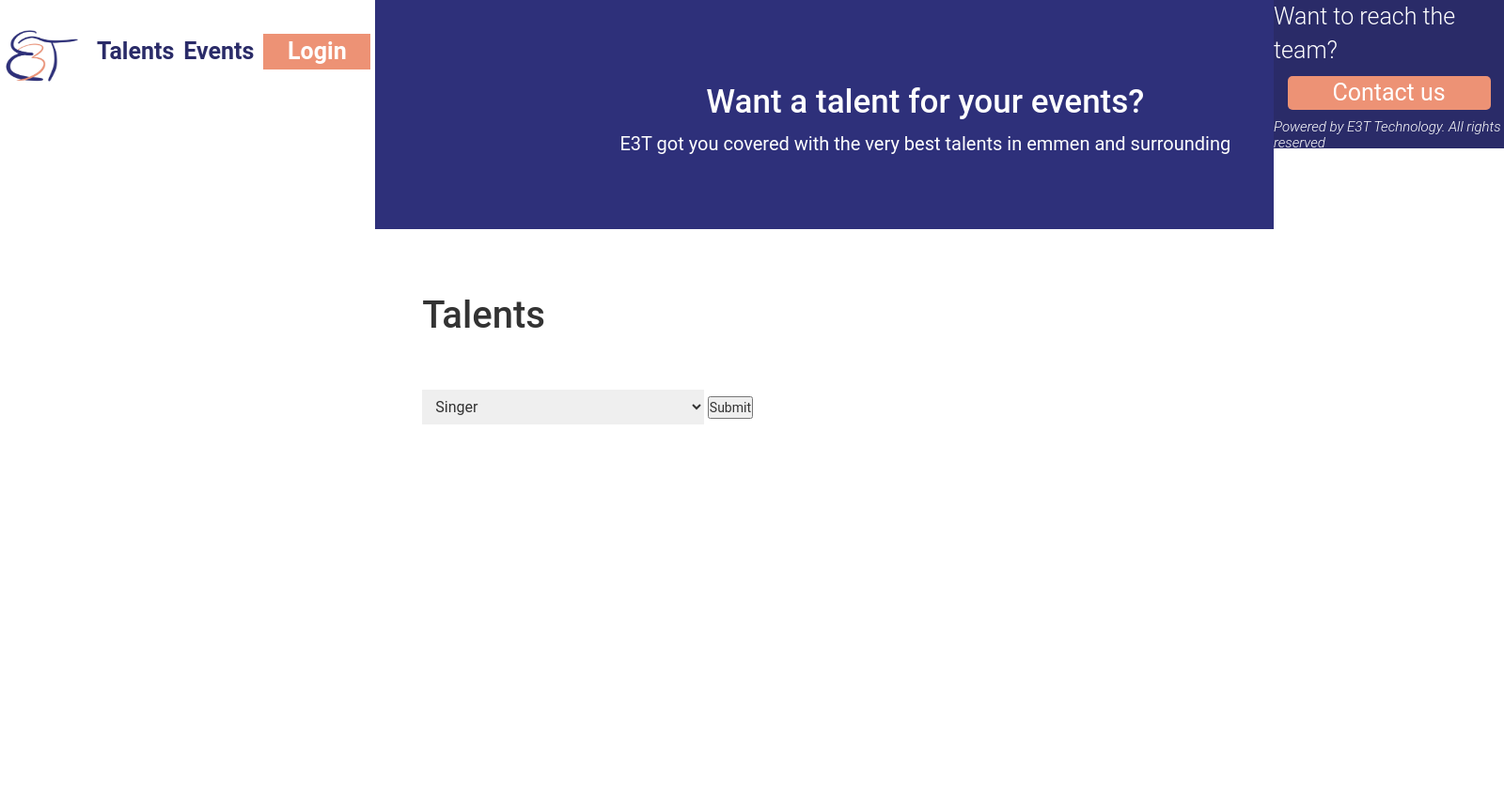
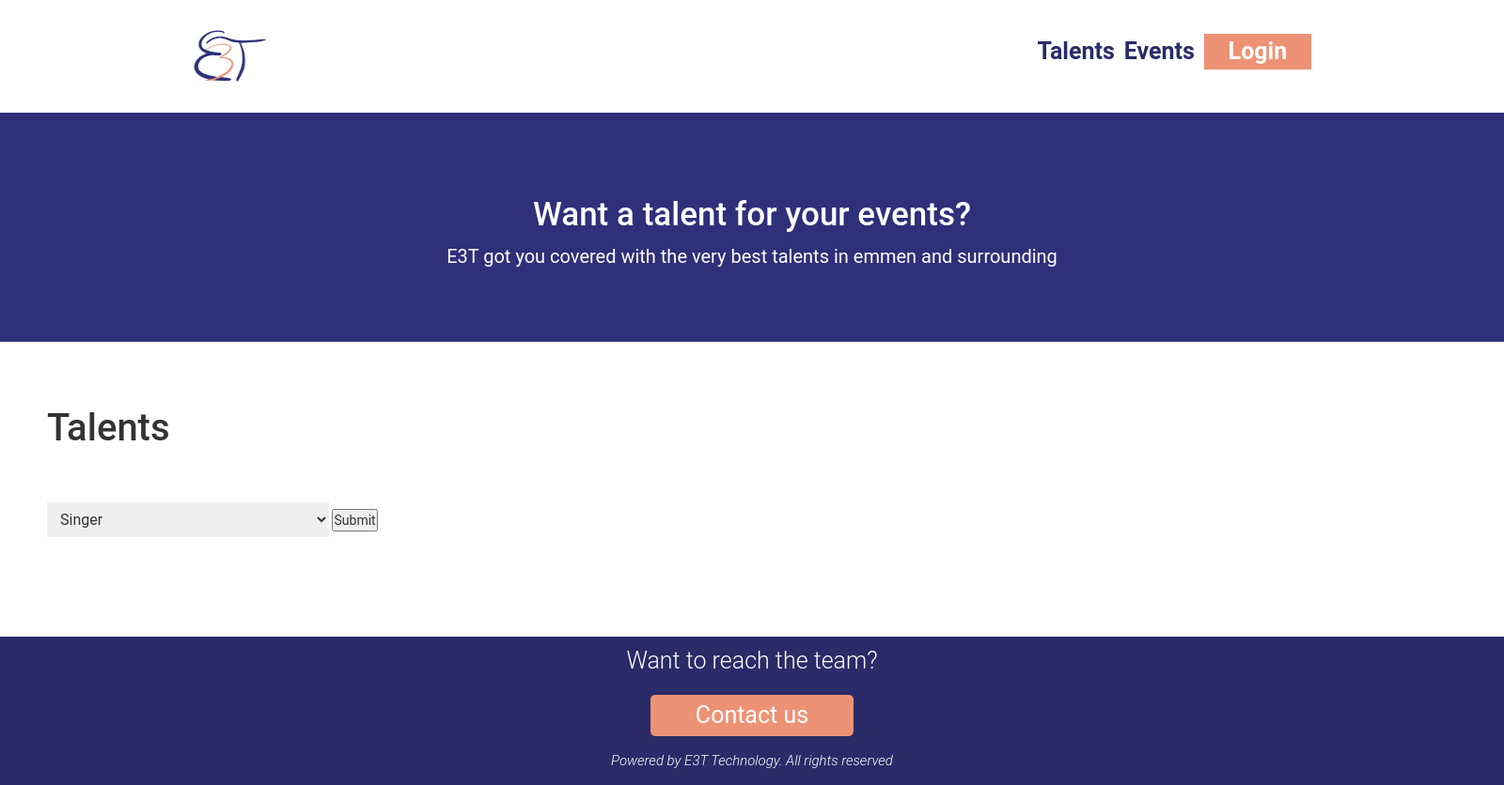
Before and after one commit to BohdanZakusylo/E3T, a PHP site: page /talents.php in a window 1600 px wide. Shown: the whole page at 94% size. Before the commit the page ends 452 px from the top, so only its background shows below. Run offline with PHP 8.4, Linux system fonts and the light colour scheme; data that the repository does not hold is empty; some libraries are stand-ins or nearby versions.

Commit message:
I fixed the styling on the talents page

```diff
--- a/app/public/css/talents.css
+++ b/app/public/css/talents.css
@@ -4,10 +4,6 @@
 	margin: 0;
 	padding: 0;
 	font-family: Roboto, sans-serif;
-}
-
-body{
-	display:flex;
 }
 
 main {
@@ -33,6 +29,7 @@ section p {
 }
 
 .container {
+	grid-column: 1/13;
 	margin-top: 70px ;
 	text-align: center;
 }
```
